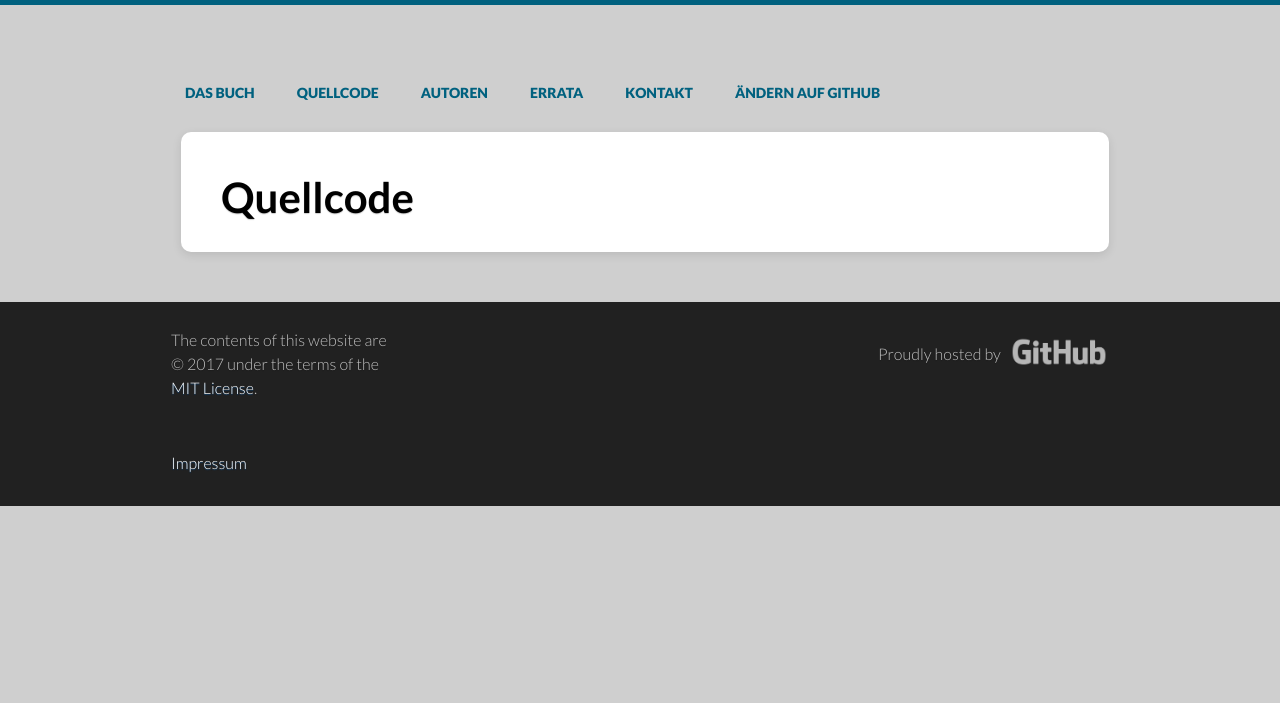
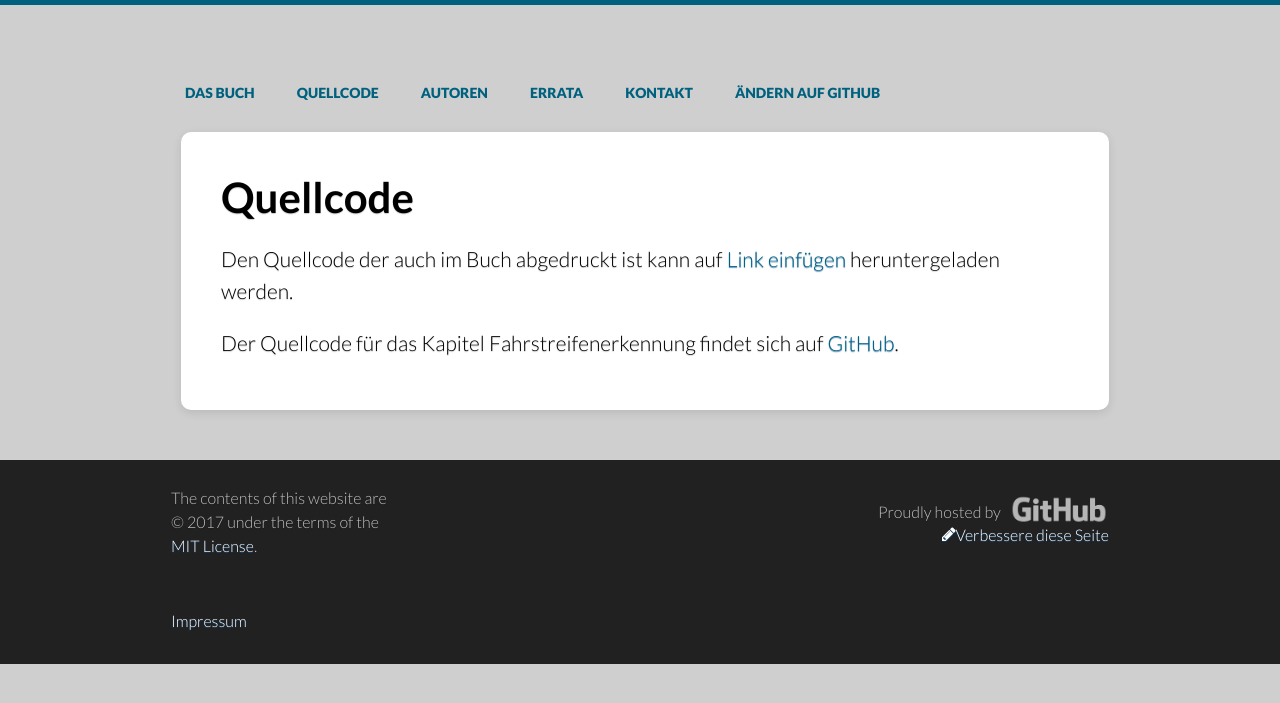
Before and after one commit to sebdi/kalman-filter.de, a Jekyll site: the page built from quellcode.md, in a window 1280 px wide. Shown: the top 703 px of the page. Built offline with Jekyll 4.4.1, drawn with Linux system fonts in a browser that asks for light colours.

Commit message:
Added text to sourcecode

```diff
--- a/_includes/footer.html
+++ b/_includes/footer.html
@@ -11,6 +11,8 @@
         <a href="https://github.com">
           <img src="/img/footer-logo.png" width="100" height="30" alt="GitHub • Social coding">
         </a>
+        <br>
+        <a href="http://github.com/sebdi/kalman-filter.de/edit/gh-pages/{{ page.path }}"><i class="fa fa-pencil"></i>Verbessere diese Seite</a>
       </p>
     </div>
   </div>
--- a/quellcode.md
+++ b/quellcode.md
@@ -3,3 +3,7 @@ layout: page
 title: Quellcode
 permalink: /quellcode/
 ---
+
+Den Quellcode der auch im Buch abgedruckt ist kann auf [Link einfügen](link) heruntergeladen werden.
+
+Der Quellcode für das Kapitel Fahrstreifenerkennung findet sich auf [GitHub](http://github.com/sebdi/lane_detection).
```
